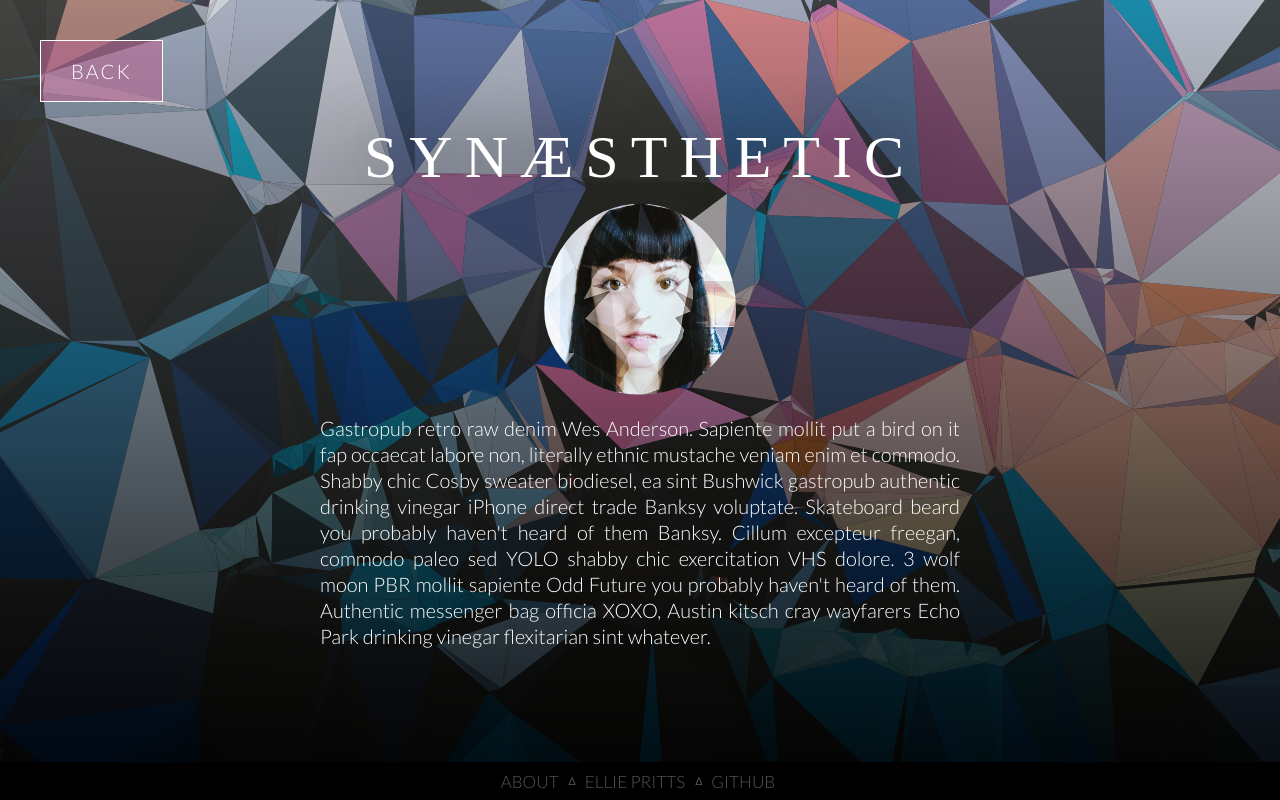
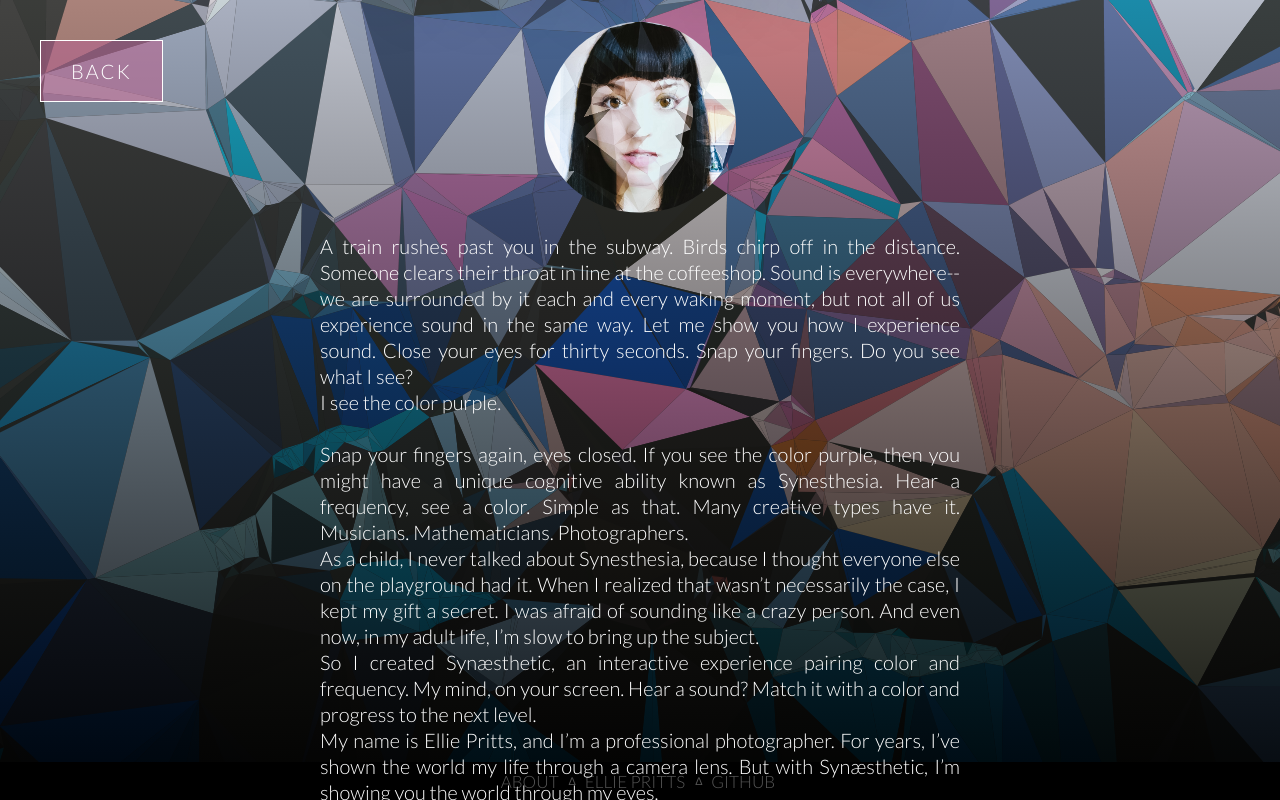
Before and after one commit to elliepritts/synaesthetic, a plain HTML site: page index.html in a window 1280 px wide. Both pictures are taken after a click on the link "ABOUT". Drawn offline with nearby package versions, Linux system fonts and the light colour scheme; a web font is replaced by a local one.

Commit message:
new about description super br0ken

```diff
--- a/assets/css/style.css
+++ b/assets/css/style.css
@@ -114,7 +114,7 @@ h3:after { right: 0; }
     width: 30%;
     display: inline-block;
     vertical-align: middle;
-    padding-bottom: 1em
+    padding-bottom: 1em;
 }
 
 footer {
--- a/index.html
+++ b/index.html
@@ -33,7 +33,7 @@
 
     <img class="photo" src="assets/images/me.jpg"/>
 
-            <p>Gastropub retro raw denim Wes Anderson. Sapiente mollit put a bird on it fap occaecat labore non, literally ethnic mustache veniam enim et commodo. Shabby chic Cosby sweater biodiesel, ea sint Bushwick gastropub authentic drinking vinegar iPhone direct trade Banksy voluptate. Skateboard beard you probably haven't heard of them Banksy. Cillum excepteur freegan, commodo paleo sed YOLO shabby chic exercitation VHS dolore. 3 wolf moon PBR mollit sapiente Odd Future you probably haven't heard of them. Authentic messenger bag officia XOXO, Austin kitsch cray wayfarers Echo Park drinking vinegar flexitarian sint whatever.</p>
+    <p> A train rushes past you in the subway. Birds chirp off in the distance. Someone clears their throat in line at the coffeeshop. Sound is everywhere--we are surrounded by it each and every waking moment, but not all of us experience sound in the same way. Let me show you how I experience sound. Close your eyes for thirty seconds. Snap your fingers. Do you see what I see?<br />I see the color purple.<br><br>Snap your fingers again, eyes closed. If you see the color purple, then you might have a unique cognitive ability known as Synesthesia. Hear a frequency, see a color. Simple as that. Many creative types have it. Musicians. Mathematicians. Photographers.<br />As a child, I never talked about Synesthesia, because I thought everyone else on the playground had it. When I realized that wasn’t necessarily the case, I kept my gift a secret. I was afraid of sounding like a crazy person. And even now, in my adult life, I’m slow to bring up the subject.<br />So I created Synæsthetic, an interactive experience pairing color and frequency. My mind, on your screen. Hear a sound? Match it with a color and progress to the next level.<br />My name is Ellie Pritts, and I’m a professional photographer. For years, I’ve shown the world my life through a camera lens. But with Synæsthetic, I’m showing you the world through my eyes.<br />Play Synæsthetic. See what I see.</p>
 
         </div>
     </section>
```
